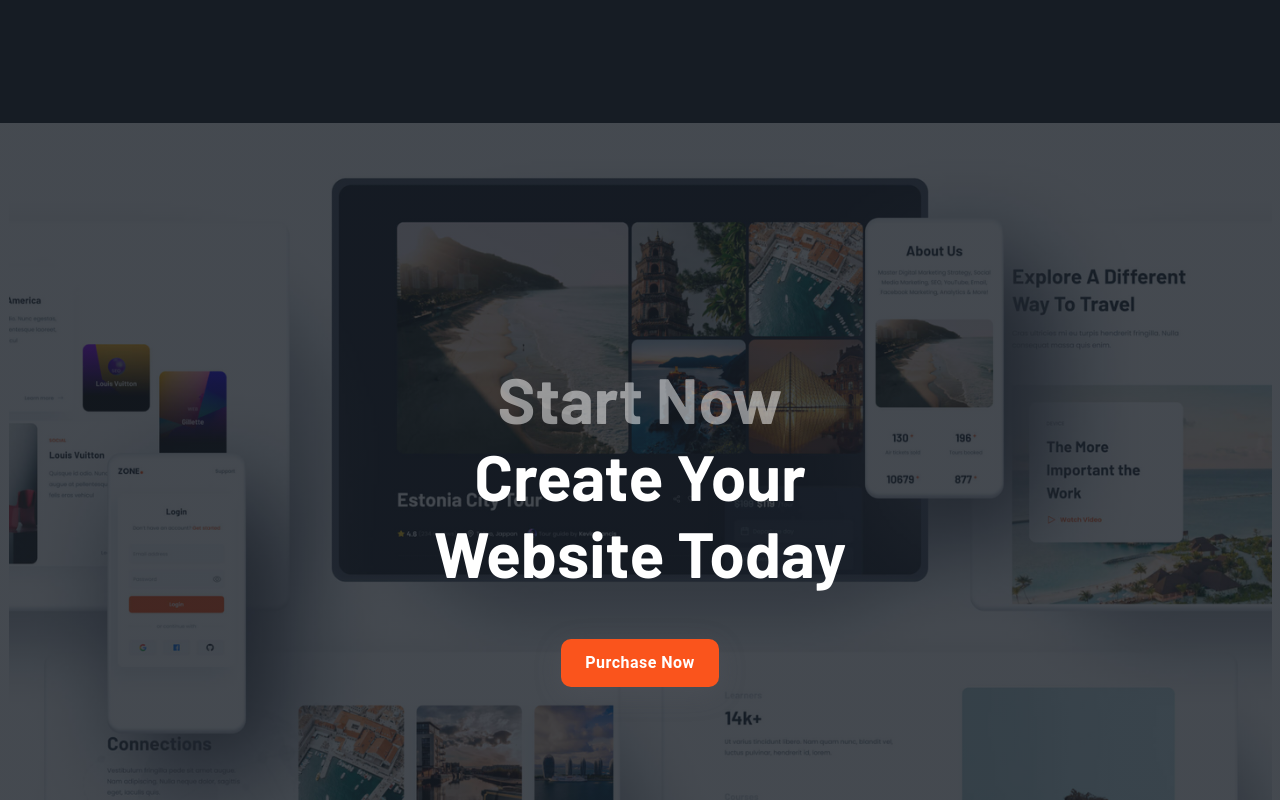
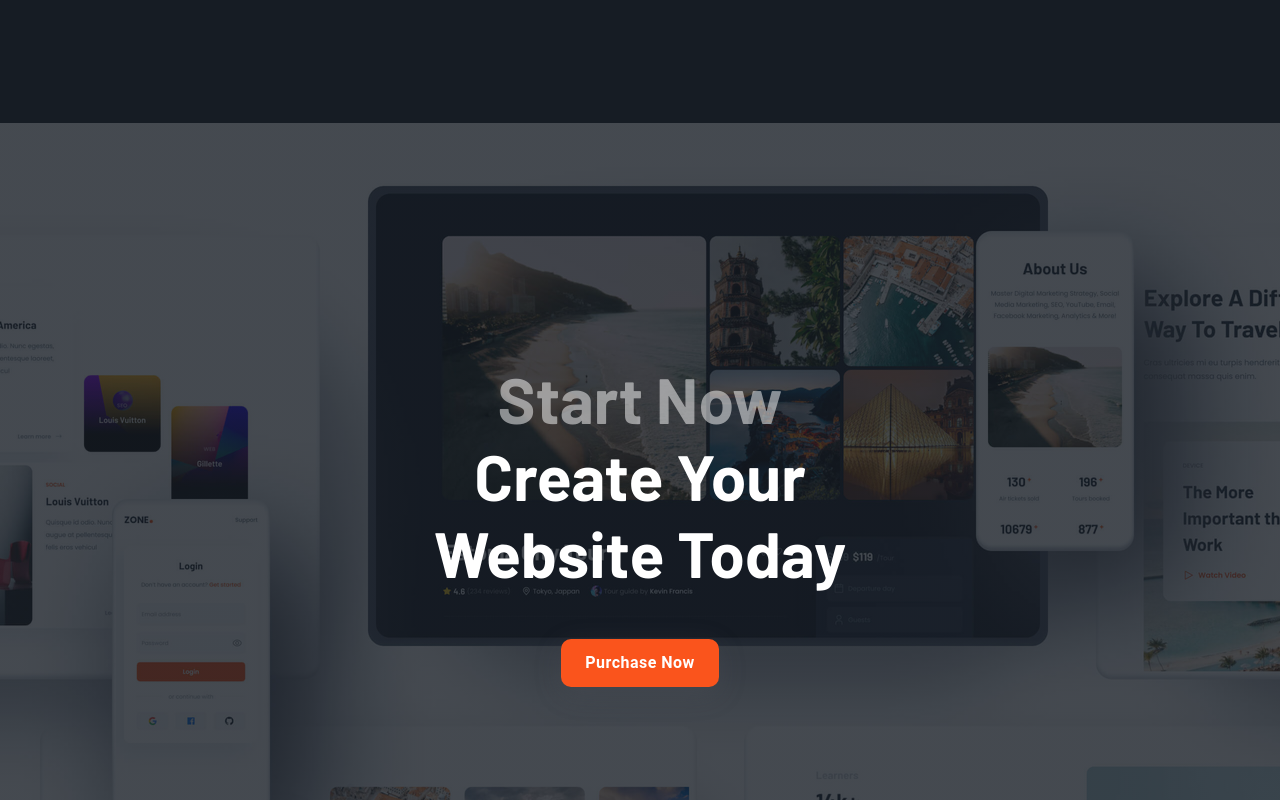
Before and after one commit to davidstanciu11/ZoneWeb_project, a React (Vite) app: page / in a window 1280 px wide. Shown: the part 6160-6960 px from the top of the page. Built offline with nearby package versions, Linux system fonts and the light colour scheme.

Commit message:
deployment issue banner

```diff
--- a/src/components/Purchase.jsx
+++ b/src/components/Purchase.jsx
@@ -1,10 +1,11 @@
 import { Button } from "@mui/material";
 import "./Purchase.style.css";
+import AdvertismentBanner from "../assets/advertisment.png";
 
 export default function Purchase() {
   return (
     <>
-      <section className="purchase_section">
+      <section className="purchase_section" style={{background: `url(${AdvertismentBanner})`}}>
         <div className="purchase_flex">
           <h2 className="purchase_title">
             <span className="purchase_start">Start Now</span> <br /> Create Your <br /> Website Today
```
